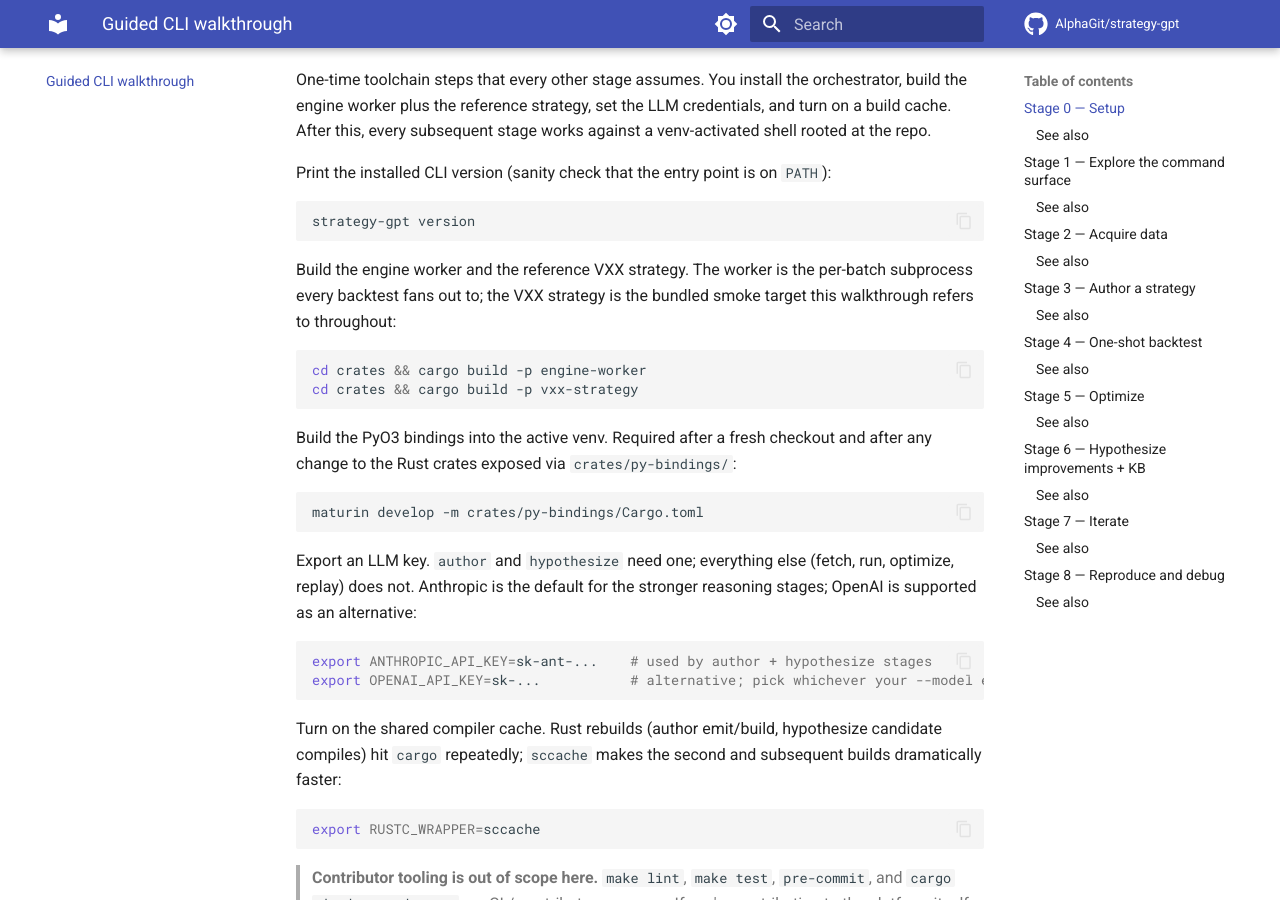
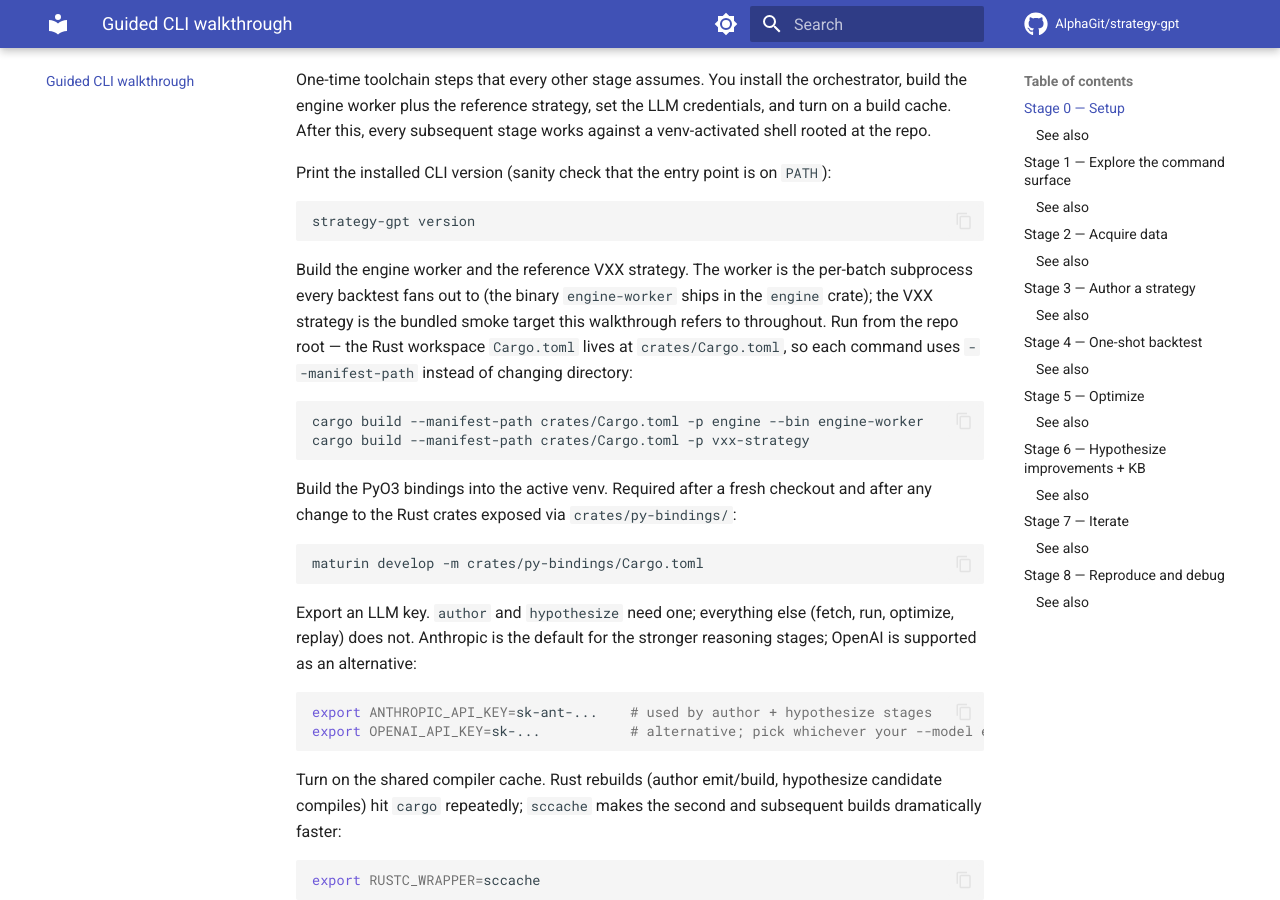
Before and after one commit to AlphaGit/strategy-gpt, an MkDocs documentation site: the page built from docs/guided-cli-walkthrough.md, in a window 1280 px wide and 900 px high, scrolled down 658 px. Built offline with MkDocs 1.6.1 and Material for MkDocs 9.7.7, drawn with Linux system fonts in a browser that asks for light colours; comment, search, counter and statistics services are not loaded.

Commit message:
docs(walkthrough): fix Stage 0 build commands
The Rust workspace lives at crates/Cargo.toml, not the repo root, and
the engine-worker binary is shipped by the engine crate (not as its own
package). The previous snippets used `cd crates && cargo build -p
engine-worker`, which (a) fails the second time when the reader's shell
is already inside crates/, and (b) fails outright because `engine-worker`
is not a package id.

Switch to `cargo build --manifest-path crates/Cargo.toml -p engine --bin
engine-worker` (and the same --manifest-path form for vxx-strategy) so
both commands run cleanly from any cwd and match the `maturin develop
-m crates/py-bindings/Cargo.toml` style on the next line.

Co-Authored-By: Claude Opus 4.7 <noreply@anthropic.com>

````diff
--- a/docs/guided-cli-walkthrough.md
+++ b/docs/guided-cli-walkthrough.md
@@ -18,11 +18,11 @@ Print the installed CLI version (sanity check that the entry point is on `PATH`)
 strategy-gpt version
 ```
 
-Build the engine worker and the reference VXX strategy. The worker is the per-batch subprocess every backtest fans out to; the VXX strategy is the bundled smoke target this walkthrough refers to throughout:
+Build the engine worker and the reference VXX strategy. The worker is the per-batch subprocess every backtest fans out to (the binary `engine-worker` ships in the `engine` crate); the VXX strategy is the bundled smoke target this walkthrough refers to throughout. Run from the repo root — the Rust workspace `Cargo.toml` lives at `crates/Cargo.toml`, so each command uses `--manifest-path` instead of changing directory:
 
 ```bash
-cd crates && cargo build -p engine-worker
-cd crates && cargo build -p vxx-strategy
+cargo build --manifest-path crates/Cargo.toml -p engine --bin engine-worker
+cargo build --manifest-path crates/Cargo.toml -p vxx-strategy
 ```
 
 Build the PyO3 bindings into the active venv. Required after a fresh checkout and after any change to the Rust crates exposed via `crates/py-bindings/`:
````
